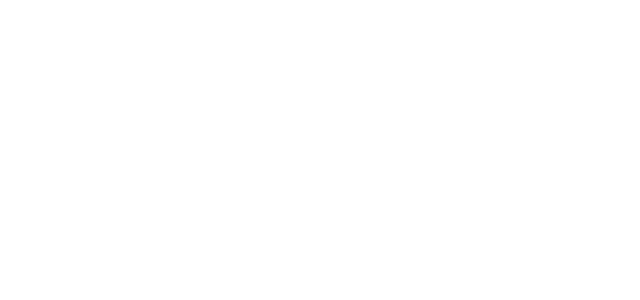
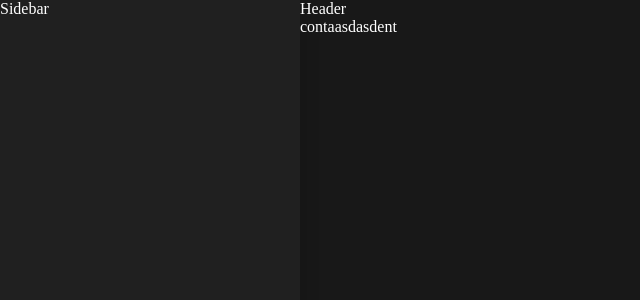
Before and after one commit to valwel/blog, a Nuxt app: page / in a window 1280 px wide. Before the commit this address had no page. Shown: the top 300 px of the page, without its empty margins (0-640 px from the left). Built offline with nearby package versions, Linux system fonts and the light colour scheme.

Commit message:
Добавлен базовый layout

```diff
--- a/app.vue
+++ b/app.vue
@@ -1,9 +1,12 @@
 <template>
-  <router-view />
+  <NuxtLayout>
+    <router-view />
+  </NuxtLayout>
 </template>
 
 <style lang="scss">
 @import "assets/styles/_colors.scss";
+@import "assets/styles/_default.scss";
 
 html {
   // background-color: $dark-gray;
--- /dev/null
+++ b/assets/styles/_default.scss
@@ -0,0 +1,12 @@
+* {
+  box-sizing: border-box;
+}
+
+body {
+  margin: 0;
+  padding: 0;
+}
+
+html {
+  background-color: #181818;
+}
--- /dev/null
+++ b/assets/styles/_variables.scss
@@ -0,0 +1 @@
+@import './colors';
--- /dev/null
+++ b/assets/styles/global.scss
@@ -0,0 +1,2 @@
+@import './default';
+@import './colors';
--- /dev/null
+++ b/layouts/default.vue
@@ -0,0 +1,46 @@
+<template>
+  <div class="layout">
+    <div class="layout__sidebar">Sidebar</div>
+
+     <div class="layout__content-wraper">
+       <div class="header layout__header">Header</div>
+        <div class="layout__content">
+        <slot />
+      </div>
+     </div>
+  </div>
+</template>
+
+<style lang="scss" scoped>
+@import "assets/styles/colors";
+
+.layout {
+  display: flex;
+  align-items: stretch;
+  justify-content: stretch;
+  color: #fff;
+  min-height: 100vh;
+  min-width: 100%;
+
+  &__sidebar {
+    box-shadow: 5px 0px 15px rgba(5, 5, 5, 0.1);
+    width: 300px;
+    background-color: $gray;
+    height: 100vh;
+  }
+
+  &__content-wraper {
+    flex-grow: 1;
+    display: flex;
+    flex-direction: column;
+  }
+}
+
+@media screen and (max-width: 767px) {
+  .layout {
+    &__sidebar {
+      display: none;
+    }
+  }
+}
+</style>
--- a/nuxt.config.ts
+++ b/nuxt.config.ts
@@ -1,4 +1,13 @@
 // https://nuxt.com/docs/api/configuration/nuxt-config
 export default defineNuxtConfig({
-
-})
+  css: ['@/assets/styles/global.scss'],
+  vite: {
+    css: {
+      preprocessorOptions: {
+        sass: {
+          additionalData: '@import "@/assets/styles/_variables.scss"',
+        },
+      },
+    },
+  },
+});
--- /dev/null
+++ b/pages/index.vue
@@ -0,0 +1,6 @@
+<template>
+  <div>contaasdasdent</div>
+</template>
+
+<script lang="ts" setup>
+</script>
--- a/pages/ui-kit/colors.vue
+++ b/pages/ui-kit/colors.vue
@@ -41,8 +41,6 @@ function copyToClipboard(color: string): void {
 
 
 <style lang="scss" scoped>
-@import "assets/styles/_colors.scss";
-
 .colors-list {
   list-style: none;
 }
```
